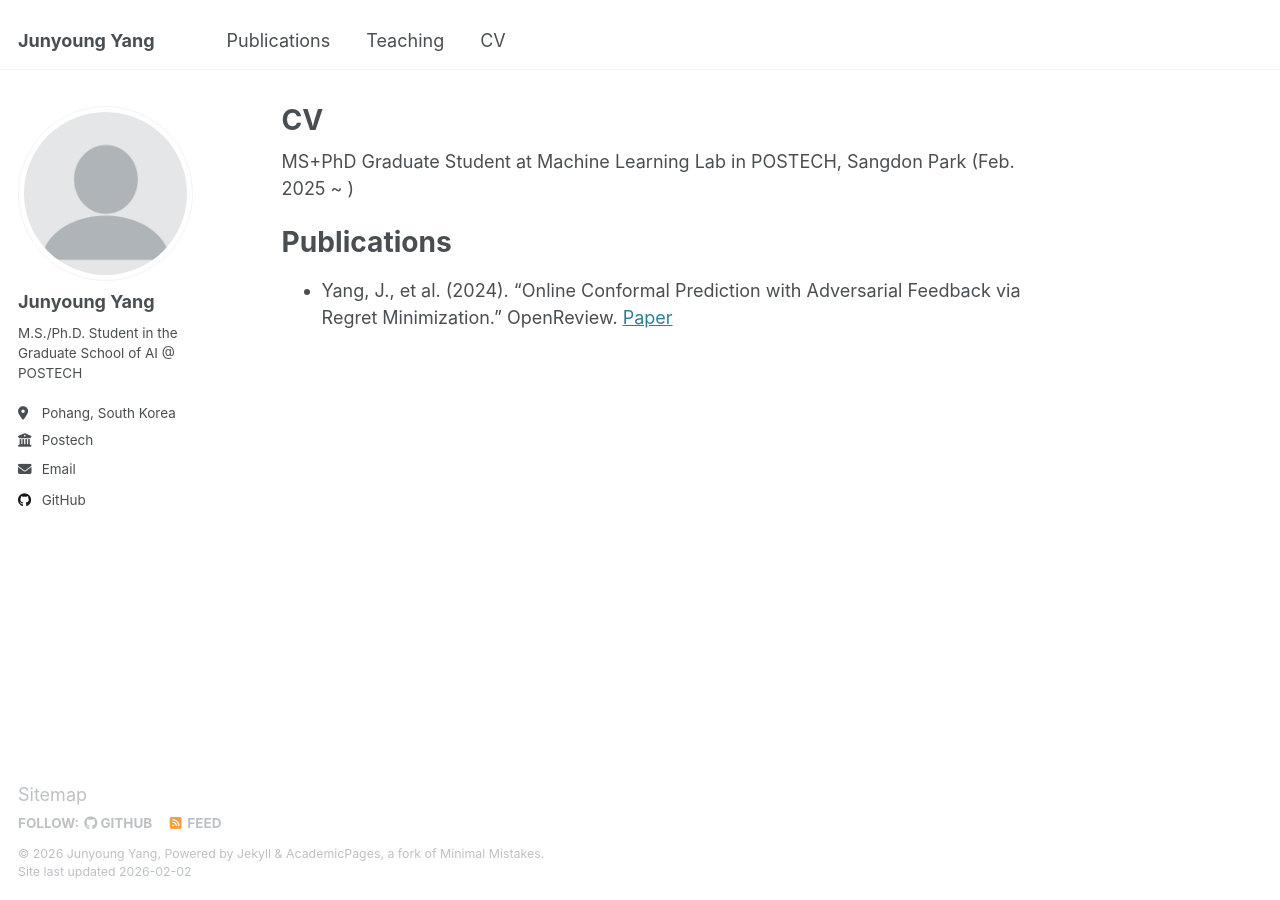
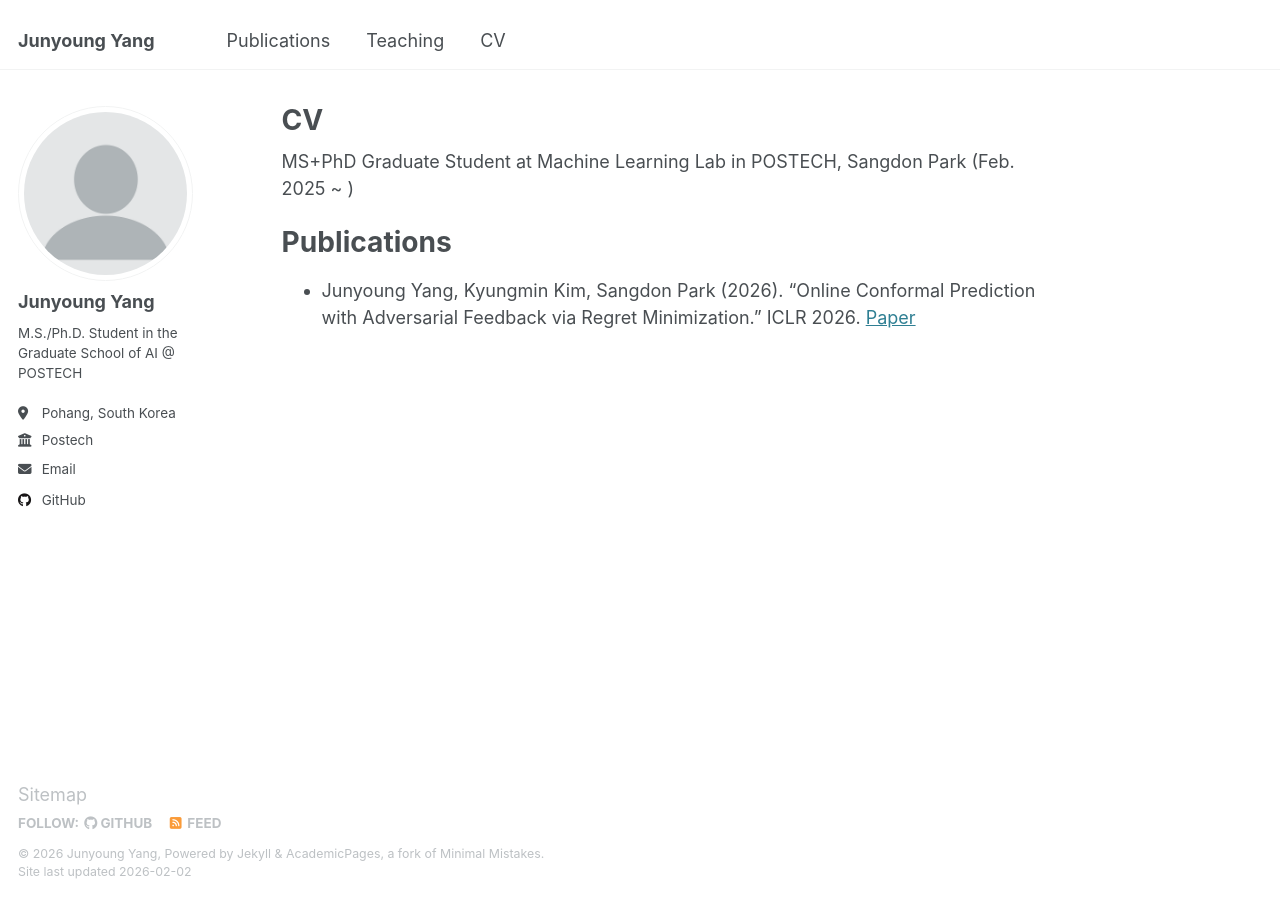
Before and after one commit to sheepjun0330/sheepjun0330.github.io, a Jekyll site: the page built from _pages/cv.md, in a window 1280 px wide. Built offline with Jekyll 4.4.1, drawn with Linux system fonts in a browser that asks for light colours.

Commit message:
feat: update cv

```diff
--- a/_pages/cv.md
+++ b/_pages/cv.md
@@ -11,4 +11,4 @@ MS+PhD Graduate Student at Machine Learning Lab in POSTECH, Sangdon Park (Feb. 2
 
 Publications
 ======
-* Yang, J., et al. (2024). "Online Conformal Prediction with Adversarial Feedback via Regret Minimization." OpenReview. [Paper](https://openreview.net/forum?id=RMWcdp5IUy)
+* Junyoung Yang, Kyungmin Kim, Sangdon Park (2026). "Online Conformal Prediction with Adversarial Feedback via Regret Minimization." ICLR 2026. [Paper](https://openreview.net/forum?id=RMWcdp5IUy)
```
